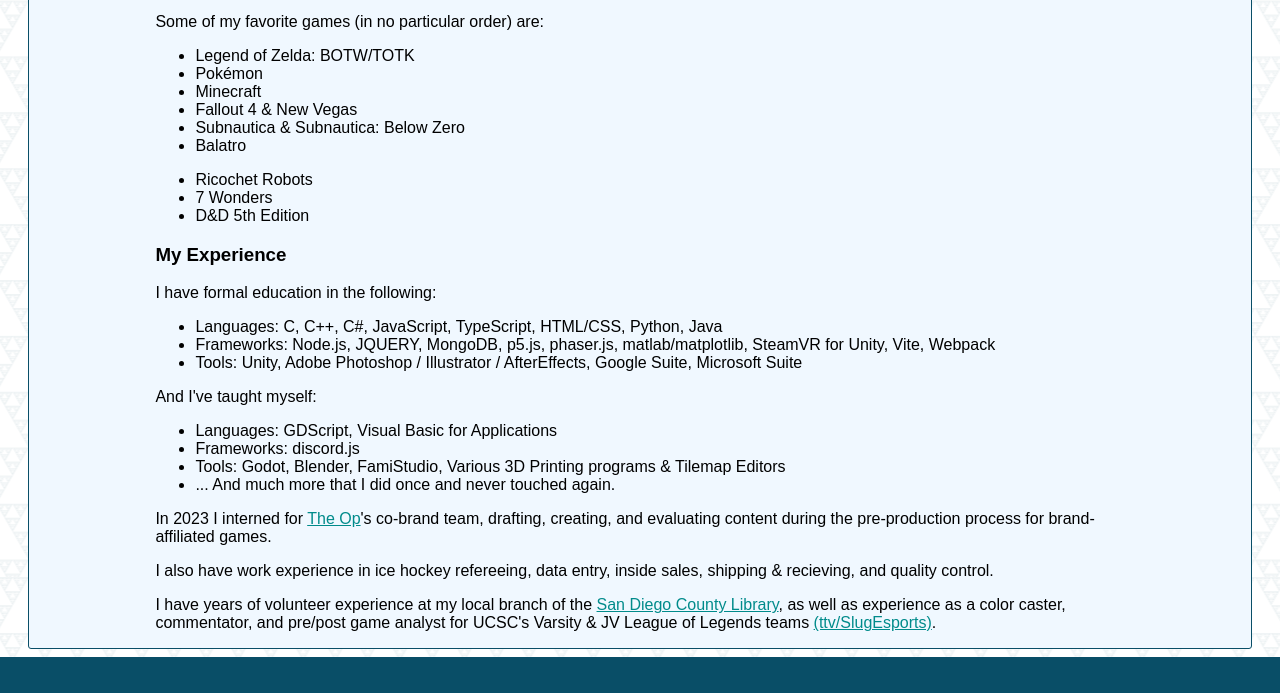
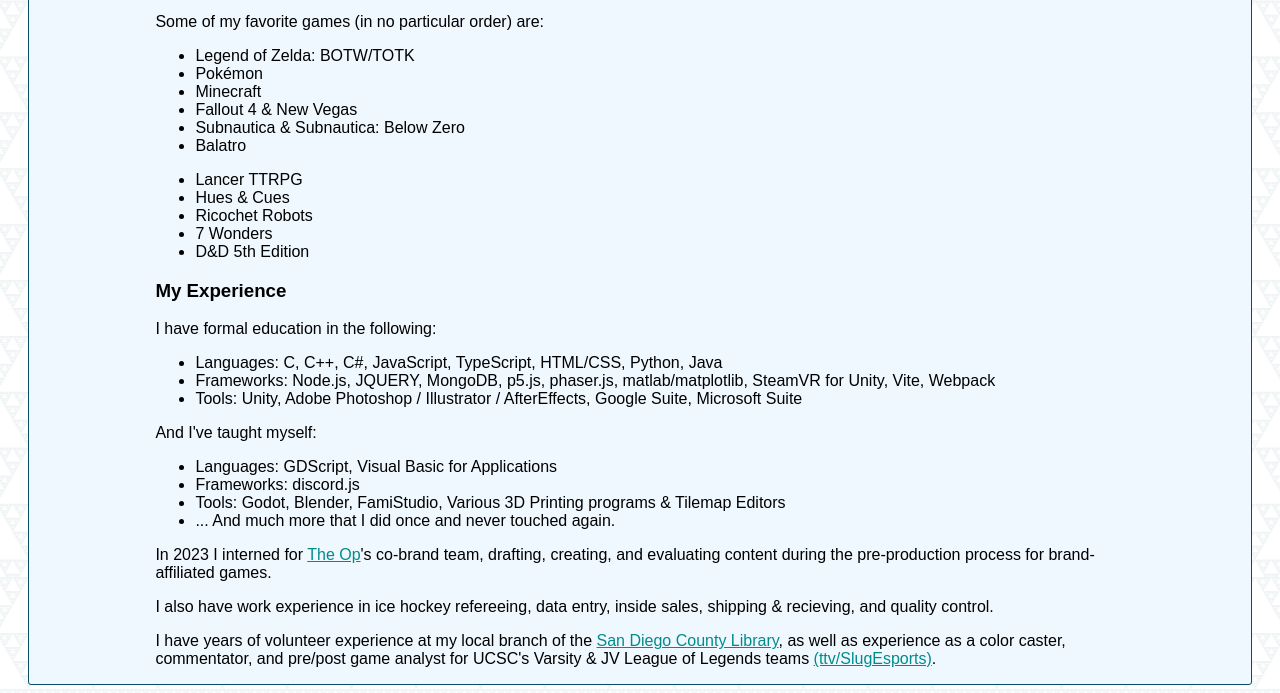
Before and after one commit to alhinator/alhinator.github.io, a plain HTML site: page about.html in a window 1280 px wide. Shown: the part 223-916 px from the top of the page. Before the commit the page ends 880 px from the top, so only its background shows below. Drawn offline with Linux system fonts and the light colour scheme; a web font is replaced by a local one.

Commit message:
update about

```diff
--- a/about.html
+++ b/about.html
@@ -57,6 +57,8 @@
                 <li>Subnautica & Subnautica: Below Zero</li>
                 <li>Balatro</li>
             <p></p>
+                <li>Lancer TTRPG</li>
+                <li>Hues & Cues</li>
                 <li>Ricochet Robots</li>
                 <li>7 Wonders</li>
                 <li>D&D 5th Edition</li>
```
